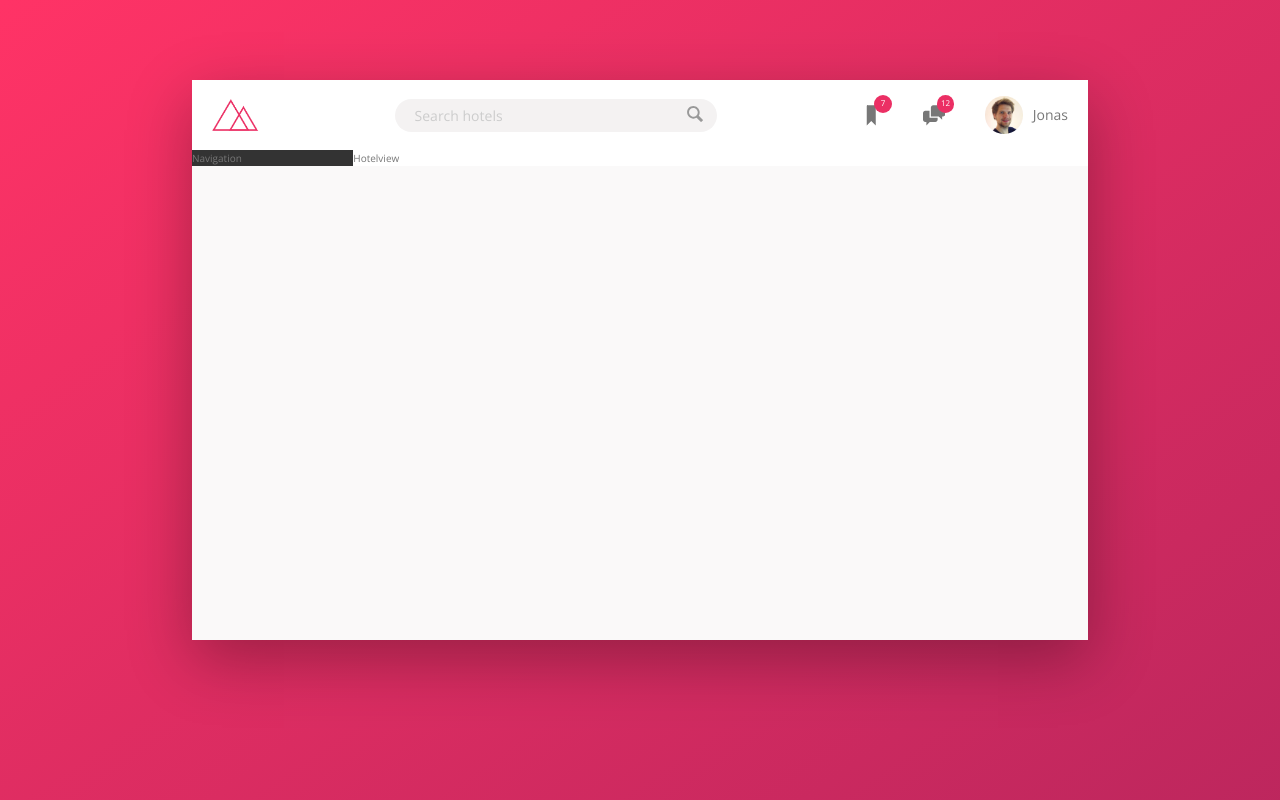
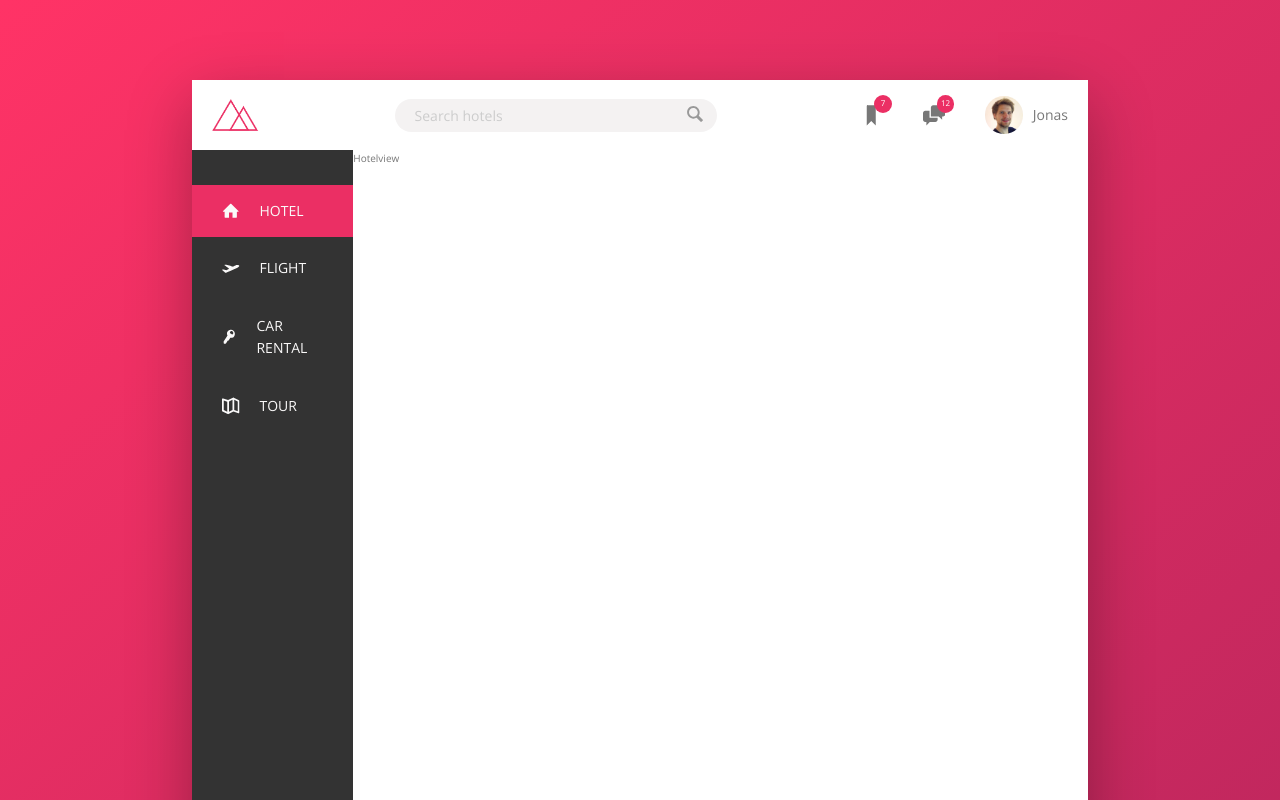
Before and after one commit to jinhanloh2021/Learn-advanced-CSS-SASS, a React (Create React App) app in the folder Trillo/: page / in a window 1280 px wide. Shown: the top 800 px of the page. Built offline with nearby package versions, Linux system fonts and the light colour scheme.

Commit message:
Add side bar and animations.

```diff
--- a/Trillo/src/components/content/hotelview/hotelview.scss
+++ b/Trillo/src/components/content/hotelview/hotelview.scss
@@ -1,4 +1,5 @@
 .hotel-view {
   background-color: #fff;
   flex: 1;
+  height: 80rem;
 }
--- a/Trillo/src/components/content/sidebar/Sidebar.tsx
+++ b/Trillo/src/components/content/sidebar/Sidebar.tsx
@@ -4,5 +4,44 @@ import './sidebar.scss';
 type Props = {};
 
 export default function Sidebar({}: Props) {
-  return <nav className="sidebar">Navigation</nav>;
+  return (
+    <nav className="sidebar">
+      <ul className="side-nav">
+        <li className="side-nav__item side-nav__item--active">
+          <a href="#" className="side-nav__link">
+            <svg className="side-nav__icon">
+              <use xlinkHref="./icons/symbol-defs.svg#icon-home"></use>
+            </svg>
+            <span>Hotel</span>
+          </a>
+        </li>
+        <li className="side-nav__item">
+          <a href="#" className="side-nav__link">
+            <svg className="side-nav__icon">
+              <use xlinkHref="./icons/symbol-defs.svg#icon-aircraft-take-off"></use>
+            </svg>
+            <span>Flight</span>
+          </a>
+        </li>
+        <li className="side-nav__item">
+          <a href="#" className="side-nav__link">
+            <svg className="side-nav__icon">
+              <use xlinkHref="./icons/symbol-defs.svg#icon-key"></use>
+            </svg>
+            <span>Car Rental</span>
+          </a>
+        </li>
+        <li className="side-nav__item">
+          <a href="#" className="side-nav__link">
+            <svg className="side-nav__icon">
+              <use xlinkHref="./icons/symbol-defs.svg#icon-map"></use>
+            </svg>
+            <span>Tour</span>
+          </a>
+        </li>
+      </ul>
+
+      <div className="legal">&copy; 2017 by Trillio. All rights reserved.</div>
+    </nav>
+  );
 }
--- a/Trillo/src/components/content/sidebar/sidebar.scss
+++ b/Trillo/src/components/content/sidebar/sidebar.scss
@@ -2,4 +2,75 @@
   background-color: var(--color-grey-dark-1);
 
   flex: 0 0 18%;
+
+  display: flex;
+  flex-direction: column;
+  justify-content: space-between;
 }
+
+.side-nav {
+  font-size: 1.4rem;
+  list-style: none;
+  margin-top: 3.5rem;
+
+  &__item {
+    position: relative;
+
+    //selects every item except the last one.
+    &:not(:last-child) {
+      margin-bottom: 0.5rem;
+    }
+  }
+
+  &__item::before {
+    content: '';
+    position: absolute;
+    top: 0;
+    left: 0;
+    height: 100%;
+    width: 3px;
+    background-color: var(--color-primary);
+    transform: scaleY(0);
+    transform-origin: center;
+    transition: transform 0.2s, width 0.4s cubic-bezier(0.77, 0, 0.175, 1) 0.2s,
+      background-color 0.1s;
+  }
+
+  &__item:hover::before,
+  &__item--active::before {
+    transform: scaleY(1);
+    width: 100%;
+  }
+
+  &__item:active::before {
+    background-color: var(--color-primary-light);
+  }
+
+  &__link:link,
+  &__link:visited {
+    color: var(--color-grey-light-1);
+    text-decoration: none;
+    text-transform: uppercase;
+    display: block;
+    padding: 1.5rem 3rem;
+    position: relative;
+    z-index: 10;
+
+    display: flex;
+    align-items: center;
+  }
+
+  &__icon {
+    width: 1.75rem;
+    height: 1.75rem;
+    margin-right: 2rem;
+    fill: currentColor; //color of current element or parent element.
+  }
+}
+
+.legal {
+  font-size: 1.2rem;
+  color: var(--color-grey-light-4);
+  text-align: center;
+  padding: 2.5rem;
+}
```
